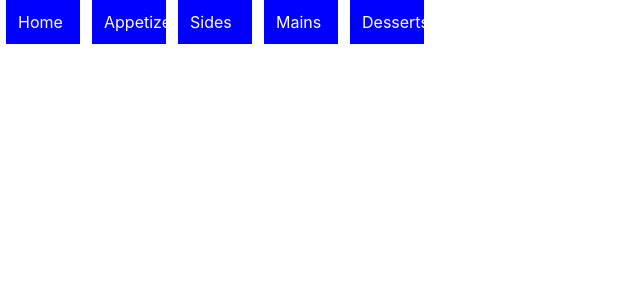
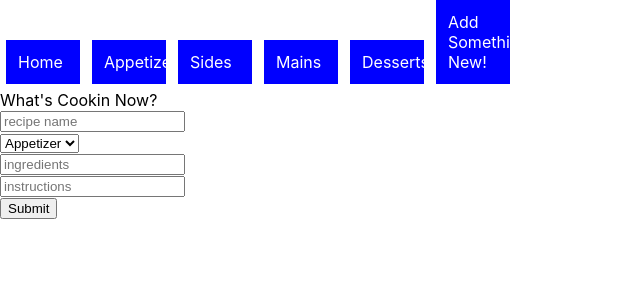
Before and after one commit to allisonbohannon/Flatiron_Phase_2_Project, a React (Create React App) app: page /addnew in a window 1280 px wide. Shown: the top 300 px of the page, without its empty margins (0-640 px from the left). Built offline with nearby package versions, Linux system fonts and the light colour scheme; data requests are answered from the project's data file.

Commit message:
Create controlled add new form

```diff
--- /dev/null
+++ b/src/components/AddNew.js
@@ -0,0 +1,39 @@
+import React, {useState} from "react";
+
+function AddNew() {
+    const [formData, setFormData] = useState({
+        name:"",
+        recipeType:"",
+        ingredients:"",
+        instructions:""
+    })
+
+    function handleChange(e) {
+        const name = e.target.name;
+        let value = e.target.value;
+        setFormData({
+            ...formData,
+            [name]: value,
+          });
+    }
+
+    return (
+        <div>
+            What's Cookin Now?
+            <form>
+                <input type="text" placeholder="recipe name" onChange={handleChange} value={formData.name}></input> <br></br>
+                <select placeholder="recipe type" onChange={handleChange} value={formData.recipeType}>
+                    <option value="appetizers">Appetizer</option>
+                    <option value="sides">Side</option>
+                    <option value="mains">Main</option>
+                    <option value="desserts">Dessert</option>
+                </select> <br></br>
+                <input type="textarea" placeholder="ingredients" onChange={handleChange} value={formData.ingredients}/>  <br></br>
+                <input type="textarea" placeholder="instructions"onChange={handleChange} value={formData.instructions}/> <br></br>
+                <input type="submit" value="Submit"/>
+            </form>
+        </div>
+    )
+}
+
+export default AddNew;
--- a/src/components/App.js
+++ b/src/components/App.js
@@ -6,6 +6,7 @@ import Appetizers from "./Appetizers"
 import Sides from "./Sides"
 import Mains from "./Mains"
 import Desserts from "./Desserts"
+import AddNew from "./AddNew";
 
 function App() {
 
@@ -25,6 +26,7 @@ function App() {
         <Route path="/sides" element={<Sides recipeList={recipeList}/>} />
         <Route path="/mains" element={<Mains recipeList={recipeList}/>} />
         <Route path="/desserts" element={<Desserts recipeList={recipeList}/>} />
+        <Route path="/addnew" element={<AddNew />} />
         <Route path="/" element={<Home recipeList={recipeList}/>} />
       </Routes>
     </div>
--- a/src/components/NavBar.js
+++ b/src/components/NavBar.js
@@ -44,6 +44,13 @@ function NavBar() {
       >
         Desserts
       </NavLink>
+
+      <NavLink
+        to="/addnew"
+        style={linkStyles}
+      >
+        Add Something New!
+      </NavLink>
     </div>
   );
 }
```
